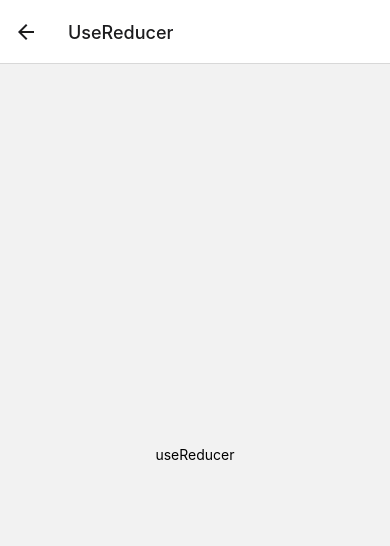
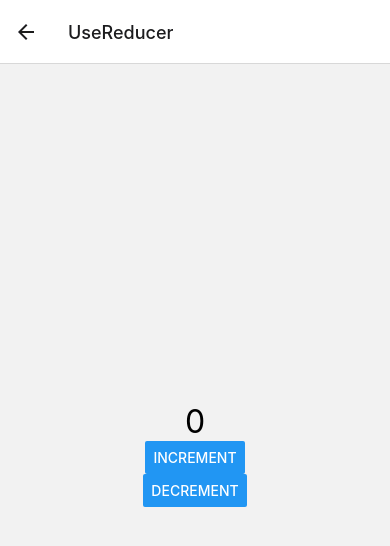
Before and after one commit to mauriciofullana/rn-hooks, a React Native app in the folder app/: screen /UseReducer in a window 390 px wide. Shown: the top 546 px of the page. Built offline with nearby package versions, Linux system fonts and the light colour scheme.

Commit message:
UseReducer implementation

```diff
--- a/app/screens/Home.tsx
+++ b/app/screens/Home.tsx
@@ -24,6 +24,7 @@ const renderButton = (hook: string, navigation: any) => {
   return (
     <TouchableOpacity
       style={styles.button}
+      key={hook}
       onPress={() =>
         navigation.navigate(hook.charAt(0).toUpperCase().concat(hook.slice(1)))
       }
--- a/app/screens/UseReducer.tsx
+++ b/app/screens/UseReducer.tsx
@@ -1,10 +1,30 @@
-import React, { FunctionComponent, useState } from "react";
+import React, { FunctionComponent, useReducer, useState } from "react";
 import { View, Text, StyleSheet, Button } from "react-native";
 
+type StateType = { count: number };
+type ActionType = "increment" | "decrement";
+
+const initialState: StateType = { count: 0 };
+const reducer = (state: StateType, action: ActionType): StateType => {
+  switch (action) {
+    case "increment":
+      return { count: state.count + 1 };
+    case "decrement":
+      return { count: state.count - 1 };
+    default:
+      return { count: 0 };
+  }
+};
+
 const UseReducerScreen: FunctionComponent = () => {
+  const [state, dispatch] = useReducer(reducer, initialState);
+  const handleIncrement = () => dispatch("increment");
+  const handleDecrement = () => dispatch("decrement");
   return (
     <View style={styles.container}>
-      <Text>useReducer</Text>
+      <Text style={styles.text}>{state.count}</Text>
+      <Button title="Increment" onPress={handleIncrement}></Button>
+      <Button title="Decrement" onPress={handleDecrement}></Button>
     </View>
   );
 };
@@ -17,4 +37,7 @@ const styles = StyleSheet.create({
     justifyContent: "center",
     alignItems: "center",
   },
+  text: {
+    fontSize: 32,
+  },
 });
```
